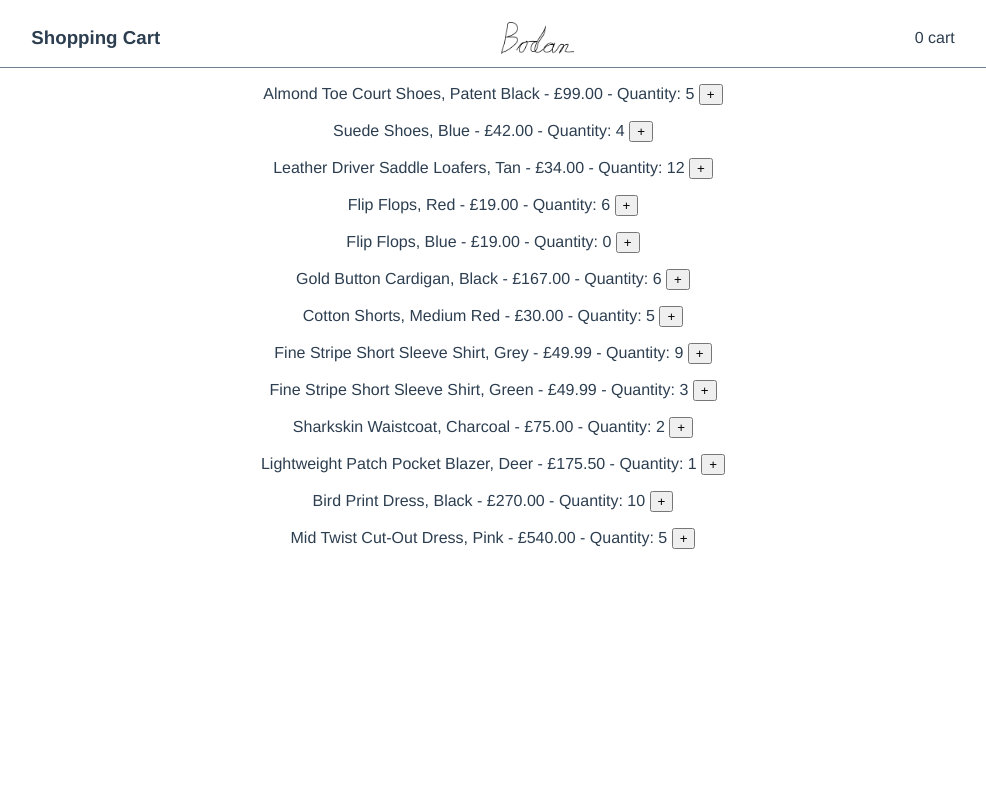
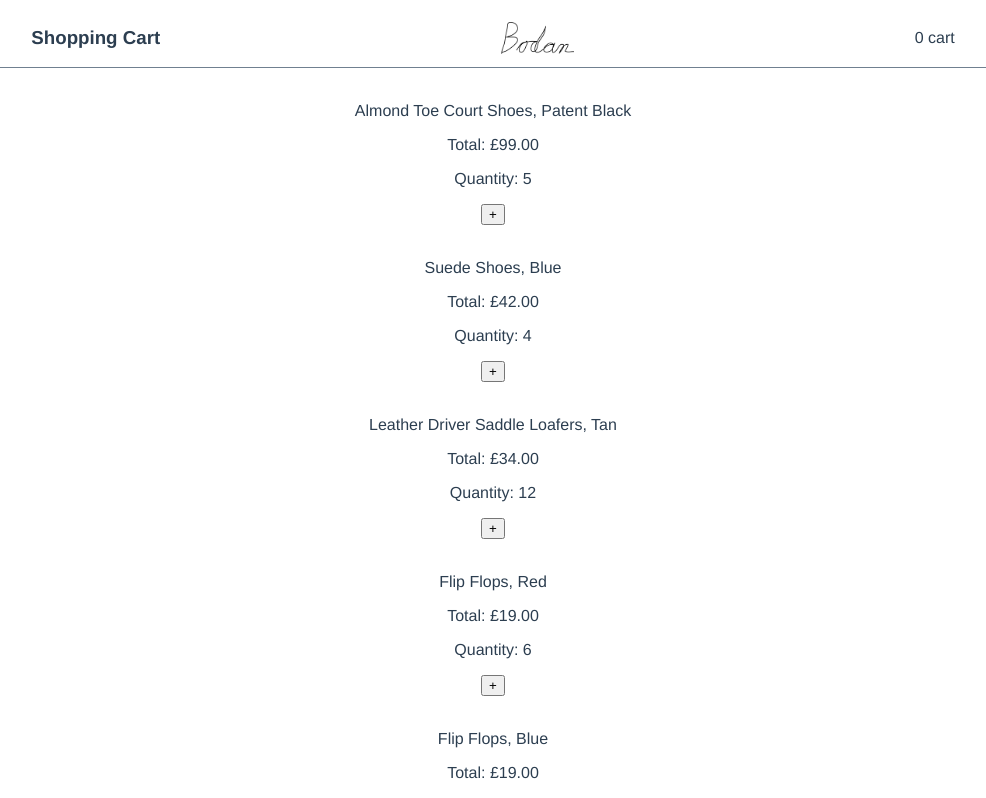
Before and after one commit to SeanRParker/clothes-retail, a Vue app: page / in a window 1280 px wide. Shown: the top 798 px of the page, without its empty margins (147-1133 px from the left). Built offline with nearby package versions, Linux system fonts and the light colour scheme.

Commit message:
reformat product list

```diff
--- a/src/App.vue
+++ b/src/App.vue
@@ -1,16 +1,18 @@
 <template>
   <div id="app">
     <Navbar />
+    <div id="body">
       <Product
         v-for="product in products"
         :key="product.id"
         :id="product.id"
+        :img="product.imgSrc"
         :name="product.productName"
         :price="product.price"
         :quantity="product.quantityInStock"
       />
-
       <Cart :key="cart.id" :name="cart.name" />
+    </div>
   </div>
 </template>
 
--- a/src/components/Cart.vue
+++ b/src/components/Cart.vue
@@ -88,4 +88,28 @@ export default {
 ul li {
   list-style-type: none;
 }
+.cart-header {
+  text-align: right;
+  h3 {
+    text-align: center;
+  }
+}
+.close-icon {
+  cursor: pointer;
+}
+#shopping-bag {
+  background: snow;
+  transition: display 0.4s;
+  // position: fixed;
+  // right: 0;
+  width: 50em;
+  z-index: 1;
+  height: 100vh;
+  // box-shadow: 1px 1px 10px black;
+
+  i {
+    font-size: 3em;
+    font-style: normal;
+  }
+}
 </style>
--- a/src/components/Navbar.vue
+++ b/src/components/Navbar.vue
@@ -9,6 +9,12 @@
 <script>
 export default {
   name: 'Navbar',
+  methods: {
+    openCart() {
+      console.log('openCART!');
+      // document.getElementById('shopping-bag').style = 'width:24em;';
+    },
+  },
 };
 </script>
 
--- a/src/components/Product.vue
+++ b/src/components/Product.vue
@@ -1,19 +1,11 @@
 <template>
-  <div>
-    <ul :key="id">
-      <li>
-        {{ name }} - £{{ price.toFixed(2) }} - Quantity: {{ quantity }}
-        <!-- <label for="quantity">Quantity:</label>
-        <select name="quantity">
-          <option>{{ quantity }}</option>
-        </select>-->
-        <button @click="addToCart(id)">+</button>
-        <p
-          class="warning"
-          v-if="noStockLeft"
-        >Sorry, this item is out of stock, please select another</p>
-      </li>
-    </ul>
+  <div class="product">
+    <img class="product-img" :src="img" />
+    <p>{{ name }}</p>
+    <p>Total: £{{ price.toFixed(2) }}</p>
+    <p>Quantity: {{ quantity }}</p>
+    <button @click="addToCart(id)">+</button>
+    <p class="warning" v-if="noStockLeft">Sorry, this item is out of stock, please select another</p>
   </div>
 </template>
 
@@ -26,7 +18,7 @@ export default {
     };
   },
   name: 'product',
-  props: ['id', 'name', 'quantity', 'price'],
+  props: ['id', 'img', 'name', 'quantity', 'price'],
   methods: {
     addToCart(id) {
       if (this.$store.getters.products[id - 1].quantityInStock > 0) {
```
Lines whose indentation alone changed are shown as unchanged.
